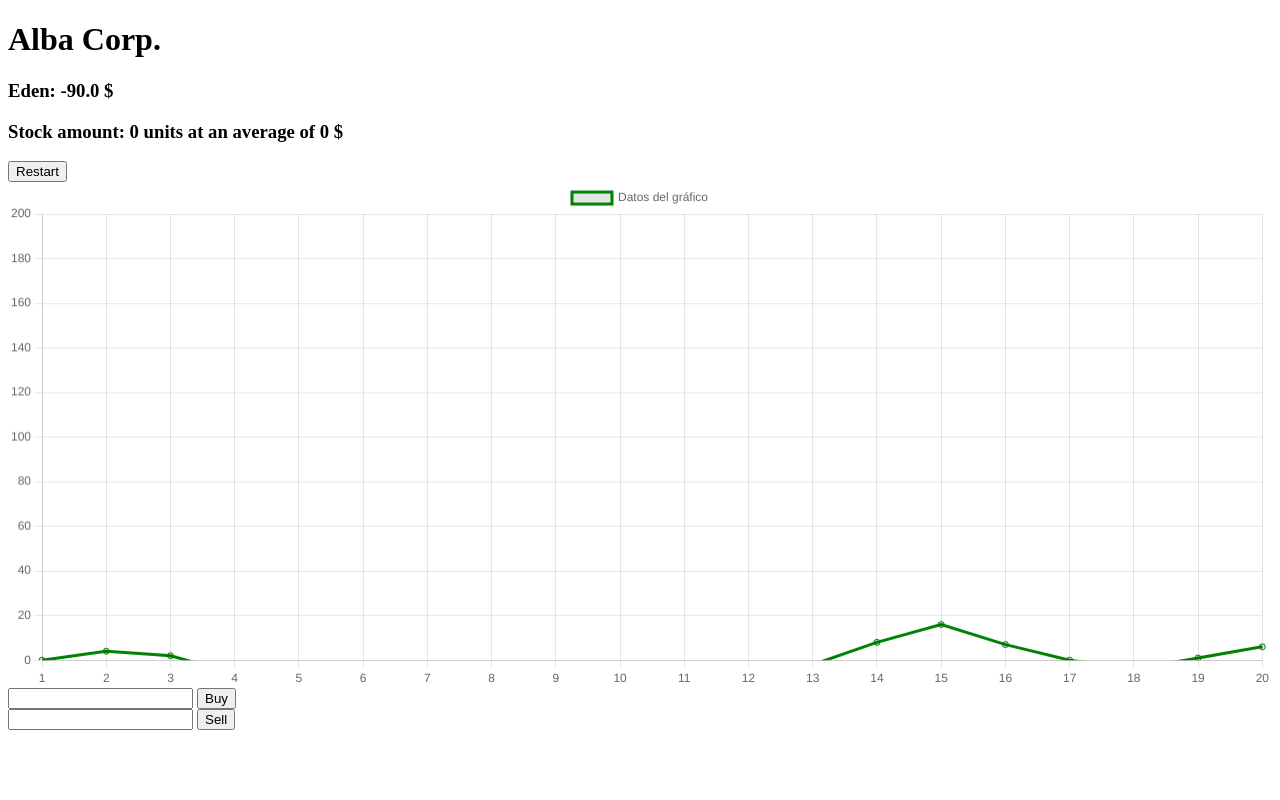
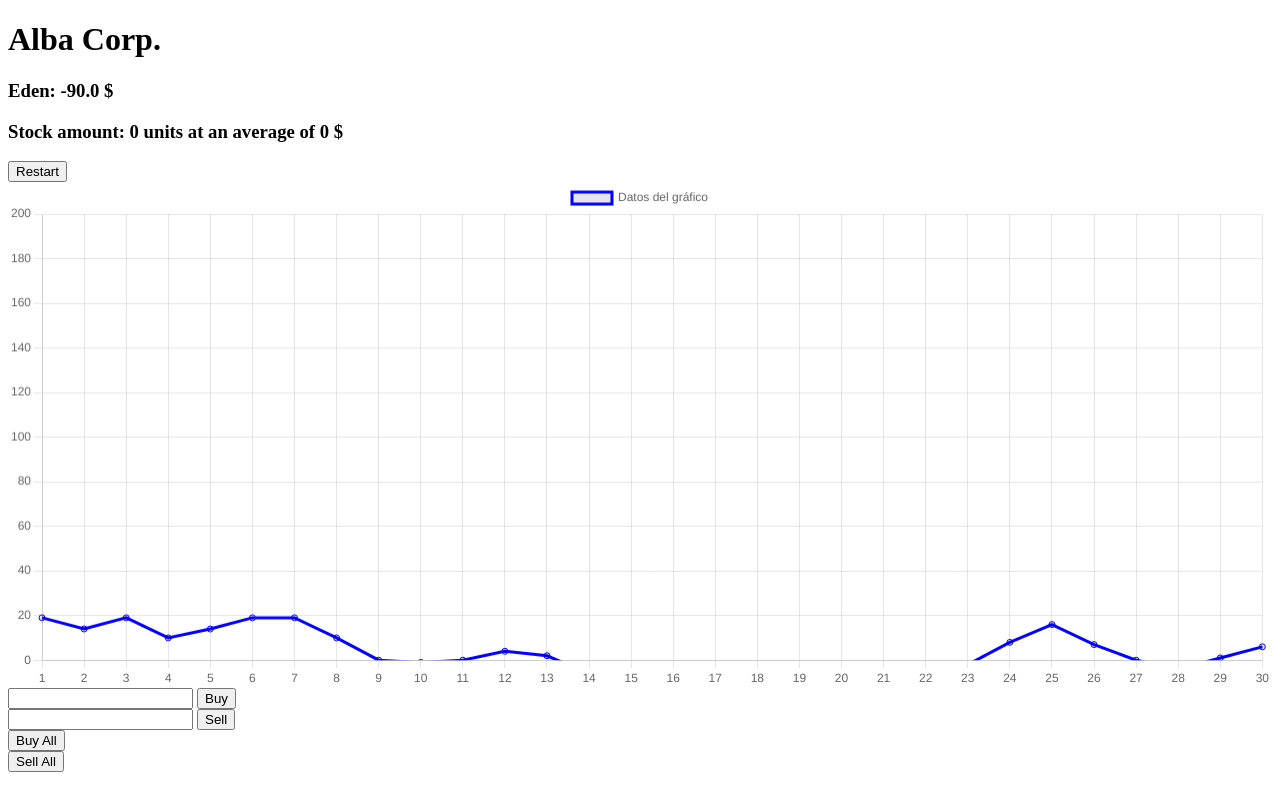
Before and after one commit to EAlba188/random_stock_simulator, a Django app: page /market/ in a window 1280 px wide. Run offline with Django 4.2, Linux system fonts and the light colour scheme; data comes from the database, SQL or seed files in the repository; both versions use the stored data as it was after the commit.

Commit message:
buy-sell all buttons added

```diff
--- a/market/price_movement.py
+++ b/market/price_movement.py
@@ -7,7 +7,7 @@ import random
 def accion_periodica():
     while True:
         stock = StockModel.objects.first()
-        movement = random.randint(-5, 5)
+        movement = random.randint(-10, 10)
         stock.last_price += movement
         stock.save()
         PriceModel.objects.create(price=stock.last_price, stock_related=stock)
--- a/market/views.py
+++ b/market/views.py
@@ -29,19 +29,29 @@ class MarketView(View):
         stocks_owned = StockOwnedModel.objects.first()
         user_selected = UserModel.objects.first()
         action = request.GET.get("action")
+        amount_buy = request.POST.get("amount-buy", None)
+        amount_sell = request.POST.get("amount-sell", None)
         stock = StockModel.objects.first()
+
+        if action == "buy-all":
+            action = "buy"
+            amount_buy = int(user_selected.money/stock.last_price)
+
+        if action == "sell-all":
+            if stocks_owned.number > 0:
+                action = "sell"
+                amount_sell = int(stocks_owned.number)
+
         if action == "buy":
-            amount = request.POST.get("amount-buy")
-            stocks_owned.buy_price = (int(amount)*int(stock.last_price)\
+            stocks_owned.buy_price = (int(amount_buy)*int(stock.last_price)\
                                           +int(stocks_owned.number)*int(stocks_owned.buy_price))\
-                                          /(int(stocks_owned.number)+int(amount))
-            user_selected.money -= int(amount)*int(stock.last_price)
-            stocks_owned.number += int(amount)
+                                          /(int(stocks_owned.number)+int(amount_buy))
+            user_selected.money -= int(amount_buy)*int(stock.last_price)
+            stocks_owned.number += int(amount_buy)
 
-        else:
-            amount = request.POST.get("amount-sell")
-            user_selected.money += int(amount)*int(stock.last_price)
-            stocks_owned.number -= int(amount)
+        elif action == "sell":
+            user_selected.money += int(amount_sell)*int(stock.last_price)
+            stocks_owned.number -= int(amount_sell)
             if stocks_owned.number == 0:
                 stocks_owned.buy_price = 0
 
@@ -59,7 +69,7 @@ class MarketView(View):
 class LastPricesView(View):
 
     def get(self, request):
-        last_prices = PriceModel.objects.order_by("-created_at")[:20]
+        last_prices = PriceModel.objects.order_by("-created_at")[:30]
         last_prices_list = []
 
         for price in last_prices:
@@ -76,7 +86,7 @@ class RestartView(View):
         user_selected = UserModel.objects.first()
         stocks_owned = StockOwnedModel.objects.first()
         stock = StockModel.objects.first()
-        prices = PriceModel.objects.all().delete()
+        PriceModel.objects.all().delete()
 
         user_selected.money = 1000
         user_selected.save()
--- a/stockmarket/settings.py
+++ b/stockmarket/settings.py
@@ -82,9 +82,6 @@ DATABASES = {
         "PORT": 5432,
     }
 }
-print("XD")
-print(BASE_DIR / "db.sqlite3")
-
 
 # Password validation
 # https://docs.djangoproject.com/en/4.1/ref/settings/#auth-password-validators
--- a/templates/market.html
+++ b/templates/market.html
@@ -28,11 +28,11 @@
 <script>
     // Datos iniciales para el gráfico (vacío en este ejemplo)
     var initialData = {
-        labels: [1, 2, 3, 4, 5, 6, 7, 8, 9, 10, 11, 12, 13, 14, 15, 16, 17, 18, 19, 20], // Agrega las etiquetas apropiadas si tu gráfico necesita
+        labels: [1, 2, 3, 4, 5, 6, 7, 8, 9, 10, 11, 12, 13, 14, 15, 16, 17, 18, 19, 20, 21, 22, 23, 24, 25, 26, 27, 28, 29, 30], // Agrega las etiquetas apropiadas si tu gráfico necesita
         datasets: [{
             label: 'Datos del gráfico',
             data: [], // Los datos del gráfico se actualizarán dinámicamente
-            borderColor: 'green',
+            borderColor: 'blue',
             fill: false,
         }]
     };
@@ -90,6 +90,16 @@
     <input type="submit" value="Sell">
 </form>
 
+<form action="{% url 'market' %}?action=buy-all" method="post">
+  {% csrf_token %}
+    <input type="submit" value="Buy All">
+</form>
+
+<form action="{% url 'market' %}?action=sell-all" method="post">
+  {% csrf_token %}
+    <input type="submit" value="Sell All">
+</form>
+
 
 </body>
 </html>
```
Also changed, not shown: db.sqlite3.
